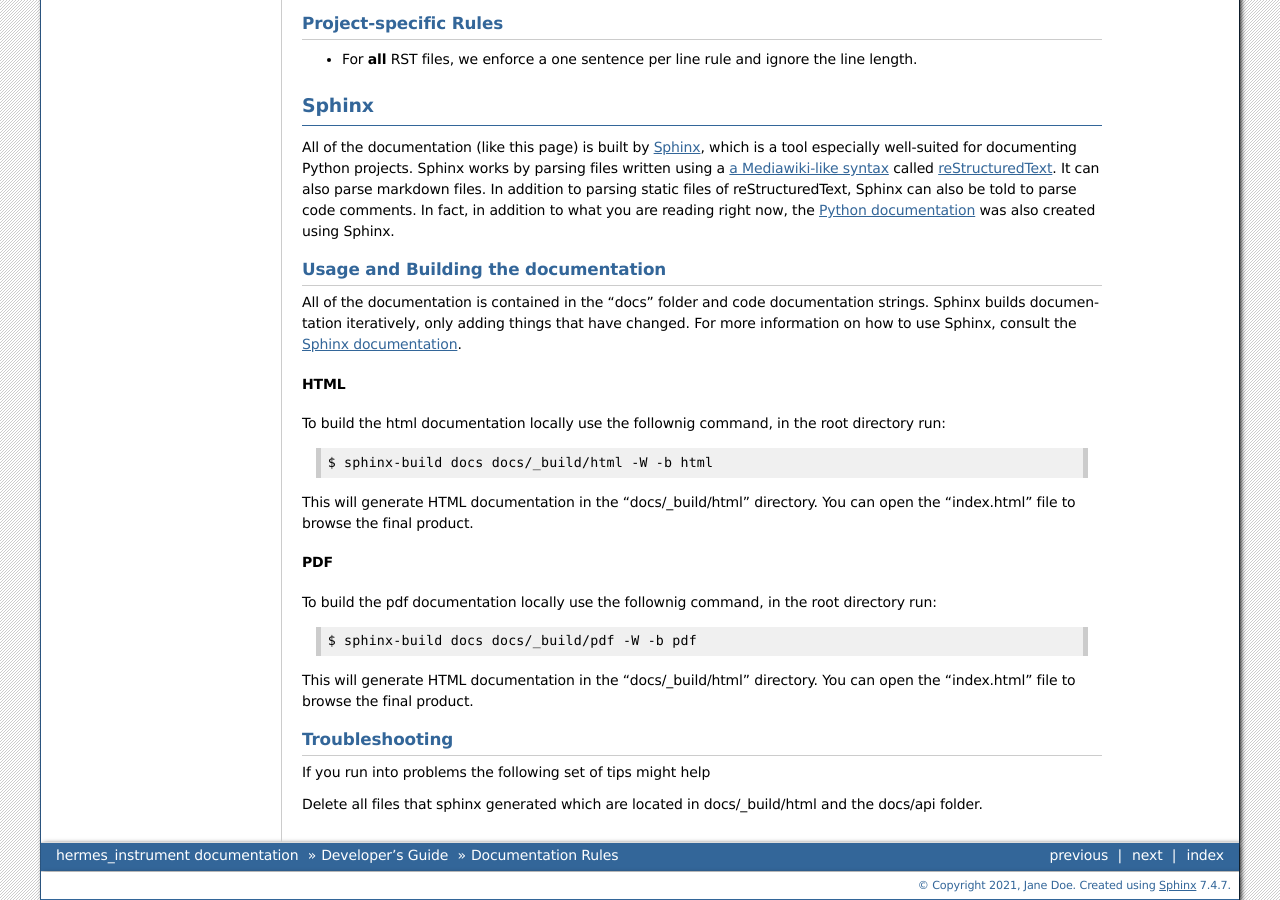
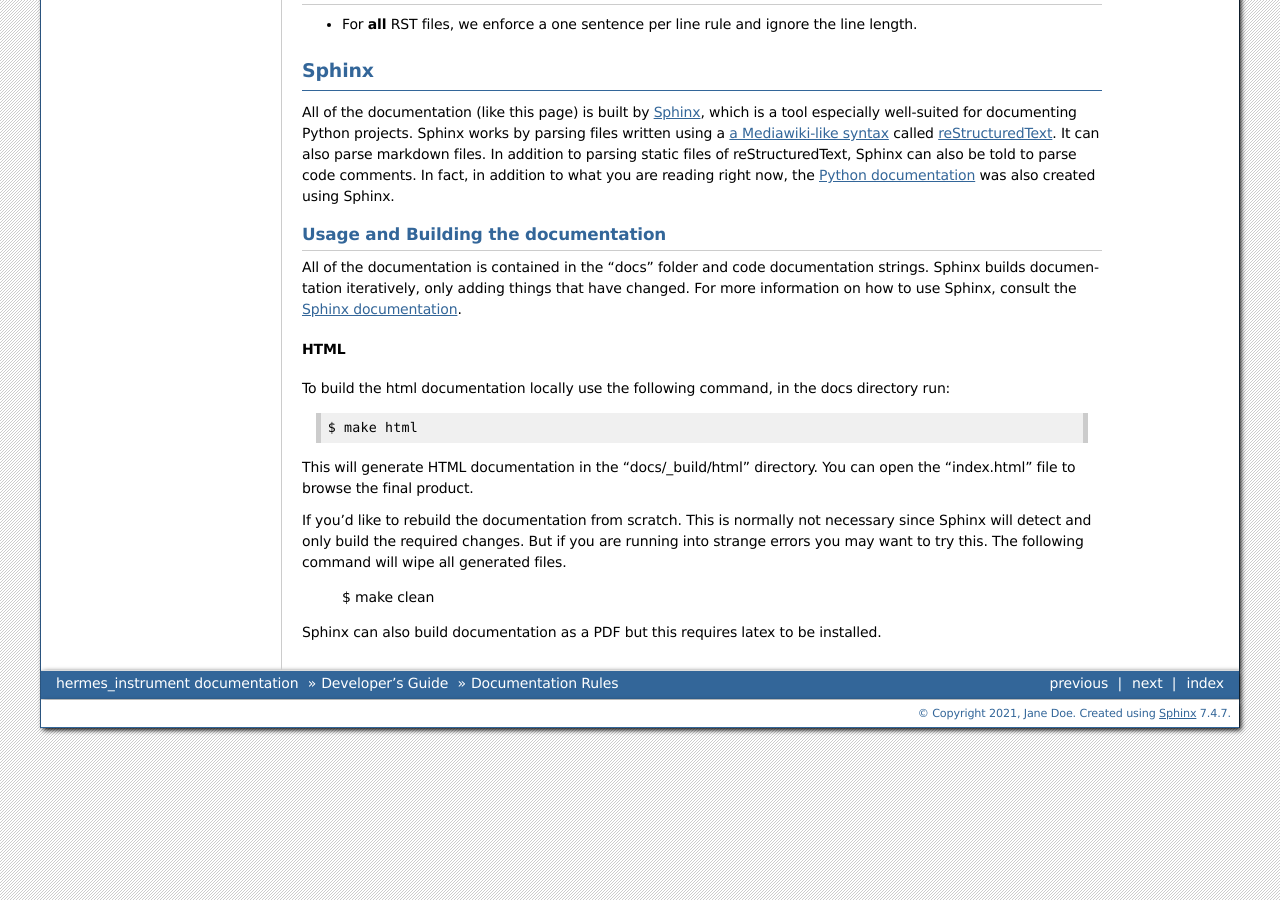
Before and after one commit to HERMES-SOC/hermes_instrument, a Sphinx documentation site: the page built from docs/dev-guide/docs.rst, in a window 1280 px wide and 900 px high, scrolled down 664 px. Built offline with Sphinx 7.4.7, drawn with Linux system fonts in a browser that asks for light colours; the version number could not be read and is left out; some of the changed text lies outside the part shown.

Commit message:
updated docs to use make command

```diff
--- a/docs/dev-guide/docs.rst
+++ b/docs/dev-guide/docs.rst
@@ -24,7 +22,7 @@ To link to other methods, classes, or modules in your repo you have to use backt
 
 generates a link like this: `hermes_instrument.io.read_file`.
 
-Other packages can also be linked via
+Links can also be generated to external packages via
 `intersphinx <http://www.sphinx-doc.org/en/master/ext/intersphinx.html>`_:
 
 .. code-block:: rst
@@ -70,25 +68,18 @@ For more information on how to use Sphinx, consult the `Sphinx documentation <ht
 HTML
 ^^^^
 
-To build the html documentation locally use the follownig command, in the root directory run::
+To build the html documentation locally use the following command, in the docs directory run::
 
-    $ sphinx-build docs docs/_build/html -W -b html
+    $ make html
 
 This will generate HTML documentation in the "docs/_build/html" directory.
 You can open the "index.html" file to browse the final product.
 
-PDF
-^^^
+If you'd like to rebuild the documentation from scratch.
+This is normally not necessary since Sphinx will detect and only build the required changes.
+But if you are running into strange errors you may want to try this.
+The following command will wipe all generated files.
 
-To build the pdf documentation locally use the follownig command, in the root directory run::
+    $ make clean
 
-    $ sphinx-build docs docs/_build/pdf -W -b pdf
-
-This will generate HTML documentation in the "docs/_build/html" directory.
-You can open the "index.html" file to browse the final product.
-
-Troubleshooting
----------------
-If you run into problems the following set of tips might help
-
-Delete all files that sphinx generated which are located in docs/_build/html and the docs/api folder.
+Sphinx can also build documentation as a PDF but this requires latex to be installed.
```
Also changed, not shown: other parts of docs/dev-guide/docs.rst (+2 -4 lines).
